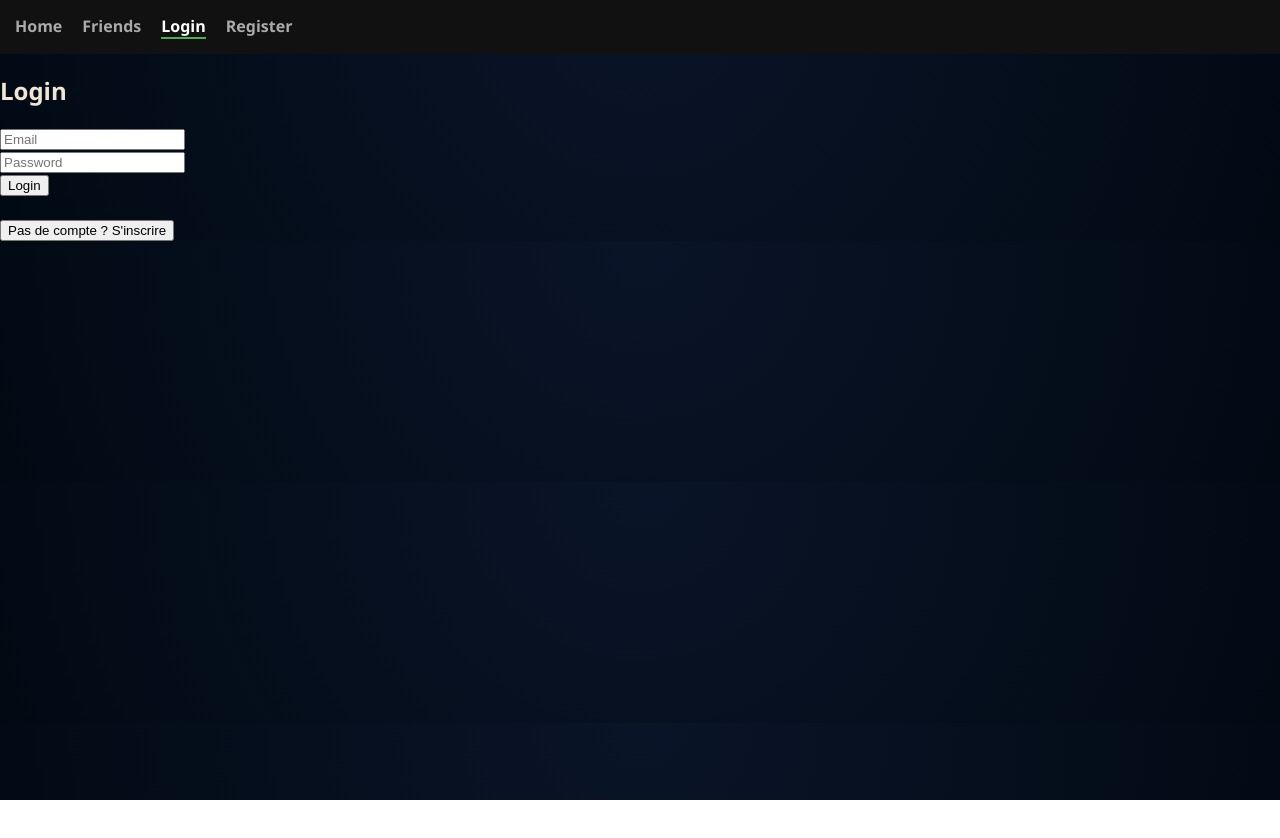
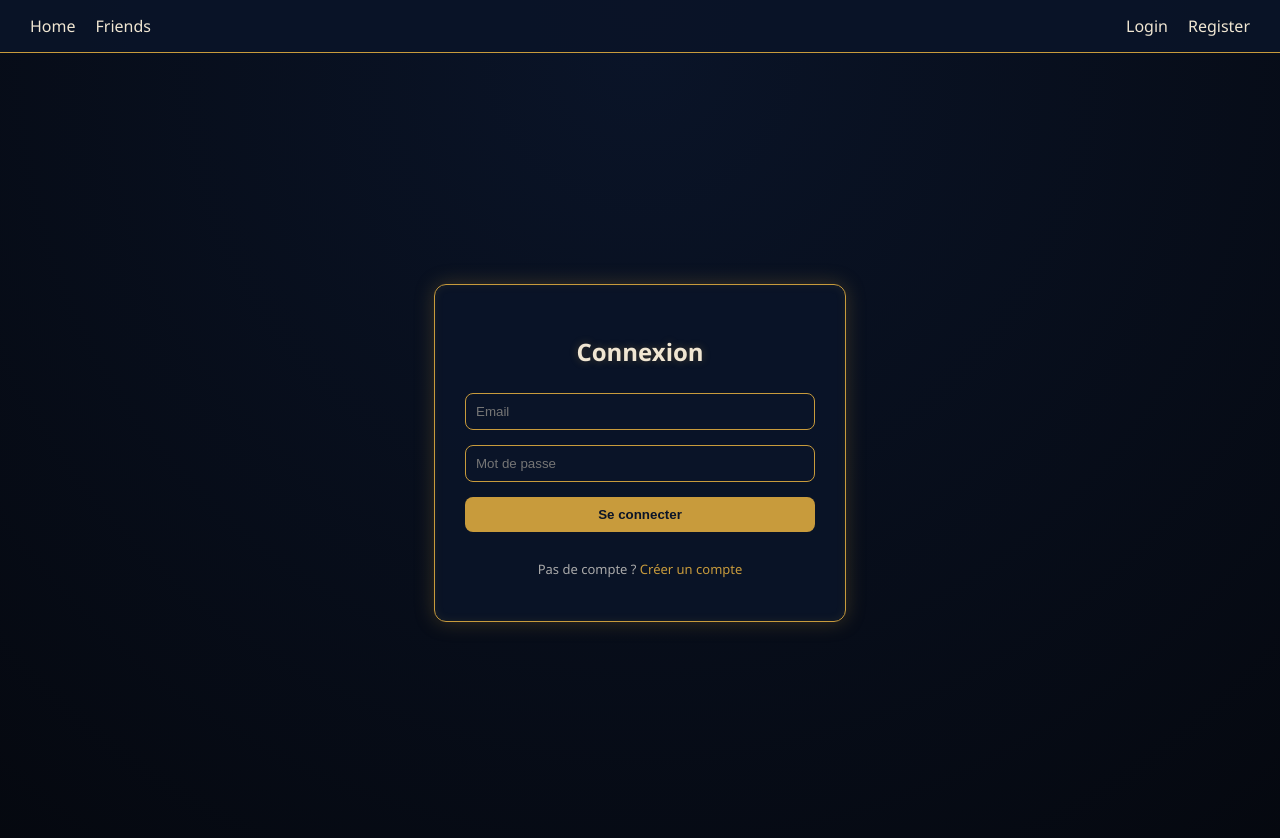
Before and after one commit to TitouanAline/LolTracker, an Angular app in the folder frontend/: page /login in a window 1280 px wide. Shown: the top 838 px of the page. Before the commit the page ends 800 px from the top, so only its background shows below. Built offline with nearby package versions, Linux system fonts and the light colour scheme; no server answers.

Commit message:
Feat : rebranding login and register components style and in navbar style

```diff
--- a/frontend/src/app/app.routes.ts
+++ b/frontend/src/app/app.routes.ts
@@ -7,7 +7,7 @@ import { Register } from './auth/register/register';
 import { authGuard } from './core/guards/auth-guard';
 
 export const routes: Routes = [
-  { path: '', component: HomePageComponent },
+  { path: '', component: HomePageComponent, canActivate: [authGuard] },
   {
     path: 'friends',
     component: FriendsPageComponent,
--- /dev/null
+++ b/frontend/src/app/auth/auth.styles.css
@@ -0,0 +1,85 @@
+.auth-container {
+  height: 100vh;
+  display: flex;
+  justify-content: center;
+  align-items: center;
+
+  background: radial-gradient(circle at top, #0a1428, #05080f);
+}
+
+.auth-card {
+  width: 350px;
+  padding: 30px;
+
+  border-radius: 12px;
+  border: 1px solid #c89b3c;
+
+  background: rgba(10, 20, 40, 0.95);
+
+  box-shadow:
+    0 0 20px rgba(200, 155, 60, 0.25),
+    inset 0 0 10px rgba(200, 155, 60, 0.1);
+
+  display: flex;
+  flex-direction: column;
+  gap: 15px;
+
+  text-align: center;
+}
+
+.auth-card h2 {
+  color: #f0e6d2;
+  margin-bottom: 10px;
+  text-shadow: 0 0 8px rgba(200, 155, 60, 0.3);
+}
+
+.auth-card input {
+  padding: 10px;
+
+  border-radius: 8px;
+  border: 1px solid #c89b3c;
+
+  background: #0a1428;
+  color: #f0e6d2;
+
+  outline: none;
+}
+
+.auth-card input:focus {
+  box-shadow: 0 0 10px #c89b3c;
+}
+
+.auth-card button {
+  padding: 10px;
+
+  border-radius: 8px;
+  border: none;
+
+  background: #c89b3c;
+  color: #0a1428;
+
+  font-weight: bold;
+
+  cursor: pointer;
+  transition: all 0.2s ease;
+}
+
+.auth-card button:hover {
+  transform: translateY(-2px);
+  box-shadow: 0 0 15px rgba(200, 155, 60, 0.5);
+}
+
+.switch {
+  font-size: 13px;
+  color: #aaa;
+}
+
+.switch a {
+  color: #c89b3c;
+  text-decoration: none;
+}
+
+.error {
+  color: #f44336;
+  font-size: 13px;
+}
--- a/frontend/src/app/auth/login/login.html
+++ b/frontend/src/app/auth/login/login.html
@@ -1,17 +1,20 @@
-<h2>Login</h2>
+<div class="auth-container">
+  <div class="auth-card">
+    <h2>Connexion</h2>
 
-<div>
-  <input type="email" [(ngModel)]="email" placeholder="Email" />
+    <input type="email" [(ngModel)]="email" placeholder="Email" />
+
+    <input type="password" [(ngModel)]="password" placeholder="Mot de passe" />
+
+    <button (click)="login()">Se connecter</button>
+
+    <p class="switch">
+      Pas de compte ?
+      <a routerLink="/register">Créer un compte</a>
+    </p>
+
+    <p class="error" *ngIf="error">
+      {{ error }}
+    </p>
+  </div>
 </div>
-
-<div>
-  <input type="password" [(ngModel)]="password" placeholder="Password" />
-</div>
-
-<button (click)="login()">Login</button>
-
-<br /><br />
-
-<button routerLink="/register">Pas de compte ? S'inscrire</button>
-
-<p *ngIf="error" style="color: red">{{ error }}</p>
--- a/frontend/src/app/auth/login/login.ts
+++ b/frontend/src/app/auth/login/login.ts
@@ -9,7 +9,7 @@ import { AuthStateService } from '../../core/state/auth-state.service';
   selector: 'app-login',
   imports: [CommonModule, FormsModule, RouterLink],
   templateUrl: './login.html',
-  styleUrl: './login.css',
+  styleUrls: ['./../auth.styles.css'],
 })
 export class Login {
   email = '';
--- a/frontend/src/app/auth/register/register.html
+++ b/frontend/src/app/auth/register/register.html
@@ -1,21 +1,20 @@
-<h2>Register</h2>
+<div class="auth-container">
+  <div class="auth-card">
+    <h2>Inscription</h2>
 
-<div>
-  <input [(ngModel)]="username" placeholder="Username" />
+    <input type="text" [(ngModel)]="username" placeholder="Pseudo" />
+    <input type="email" [(ngModel)]="email" placeholder="Email" />
+    <input type="password" [(ngModel)]="password" placeholder="Mot de passe" />
+
+    <button (click)="register()">Créer un compte</button>
+
+    <p class="switch">
+      Déjà un compte ?
+      <a routerLink="/login">Se connecter</a>
+    </p>
+
+    <p class="error" *ngIf="error">
+      {{ error }}
+    </p>
+  </div>
 </div>
-
-<div>
-  <input type="email" [(ngModel)]="email" placeholder="Email" />
-</div>
-
-<div>
-  <input type="password" [(ngModel)]="password" placeholder="Password" />
-</div>
-
-<button (click)="register()">Register</button>
-
-<br /><br />
-
-<button routerLink="/login">Déjà un compte ? Se connecter</button>
-
-<p *ngIf="error" style="color: red">{{ error }}</p>
--- a/frontend/src/app/auth/register/register.ts
+++ b/frontend/src/app/auth/register/register.ts
@@ -8,7 +8,7 @@ import { FormsModule } from '@angular/forms';
   selector: 'app-register',
   imports: [CommonModule, FormsModule, RouterLink],
   templateUrl: './register.html',
-  styleUrl: './register.css',
+  styleUrls: ['./../auth.styles.css'],
 })
 export class Register {
   username = '';
--- a/frontend/src/app/core/state/auth-state.service.ts
+++ b/frontend/src/app/core/state/auth-state.service.ts
@@ -1,3 +1,4 @@
+import { HttpClient } from '@angular/common/http';
 import { Injectable, signal } from '@angular/core';
 
 @Injectable({ providedIn: 'root' })
@@ -6,17 +7,31 @@ export class AuthStateService {
 
   isLoggedIn = this._isLoggedIn.asReadonly();
 
+  private _user = signal<any>(null);
+  user = this._user.asReadonly();
+
+  constructor(private http: HttpClient) {}
+
   private hasToken(): boolean {
     return !!localStorage.getItem('token');
+  }
+
+  loadUser() {
+    this.http.get('http://localhost:8080/auth/me').subscribe((user) => {
+      this._user.set(user);
+      this._isLoggedIn.set(true);
+    });
   }
 
   setToken(token: string) {
     localStorage.setItem('token', token);
     this._isLoggedIn.set(true);
+    this.loadUser();
   }
 
   logout() {
     localStorage.removeItem('token');
     this._isLoggedIn.set(false);
+    this._user.set(null);
   }
 }
--- a/frontend/src/app/shared/navbar/navbar.css
+++ b/frontend/src/app/shared/navbar/navbar.css
@@ -15,3 +15,51 @@
   color: #fff;
   border-bottom: 2px solid #4caf50;
 }
+
+.navbar {
+  display: flex;
+  justify-content: space-between;
+  align-items: center;
+
+  padding: 15px 30px;
+
+  background: rgba(10, 20, 40, 0.95);
+  border-bottom: 1px solid #c89b3c;
+
+  box-shadow: 0 0 10px rgba(200, 155, 60, 0.2);
+}
+
+/* LEFT SIDE */
+.nav-left,
+.nav-right {
+  display: flex;
+  gap: 20px;
+  align-items: center;
+}
+
+.navbar a {
+  color: #f0e6d2;
+  text-decoration: none;
+  font-weight: 500;
+
+  transition: color 0.2s ease;
+}
+
+.navbar a:hover {
+  color: #c89b3c;
+}
+
+/* ACTIVE ROUTE */
+.active {
+  color: #c89b3c;
+}
+
+/* LOGOUT STYLE */
+.logout {
+  cursor: pointer;
+  color: #f44336;
+}
+
+.logout:hover {
+  color: #ff6b6b;
+}
--- a/frontend/src/app/shared/navbar/navbar.html
+++ b/frontend/src/app/shared/navbar/navbar.html
@@ -1,11 +1,19 @@
 <nav class="navbar">
-  <a routerLink="/" routerLinkActive="active" [routerLinkActiveOptions]="{ exact: true }"> Home </a>
+  <div class="nav-left">
+    <a routerLink="/" routerLinkActive="active" [routerLinkActiveOptions]="{ exact: true }">
+      Home
+    </a>
 
-  <a routerLink="/friends" routerLinkActive="active"> Friends </a>
+    <a routerLink="/friends" routerLinkActive="active"> Friends </a>
+  </div>
 
-  <a *ngIf="!authState.isLoggedIn()" routerLink="/login" routerLinkActive="active"> Login </a>
+  <div class="nav-right">
+    <span *ngIf="authState.isLoggedIn()" class="username">
+      {{ authState.user()?.username }}
+    </span>
+    <a *ngIf="authState.isLoggedIn()" (click)="logout()" class="logout"> Logout </a>
 
-  <a *ngIf="!authState.isLoggedIn()" routerLink="/register" routerLinkActive="active"> Register </a>
-
-  <a *ngIf="authState.isLoggedIn()" (click)="logout()" style="cursor: pointer"> Logout </a>
+    <a *ngIf="!authState.isLoggedIn()" routerLink="/login"> Login </a>
+    <a *ngIf="!authState.isLoggedIn()" routerLink="/register"> Register </a>
+  </div>
 </nav>
```
Also changed, not shown: frontend/src/app/auth/login/login.css (deleted), frontend/src/app/auth/register/register.css (deleted).
